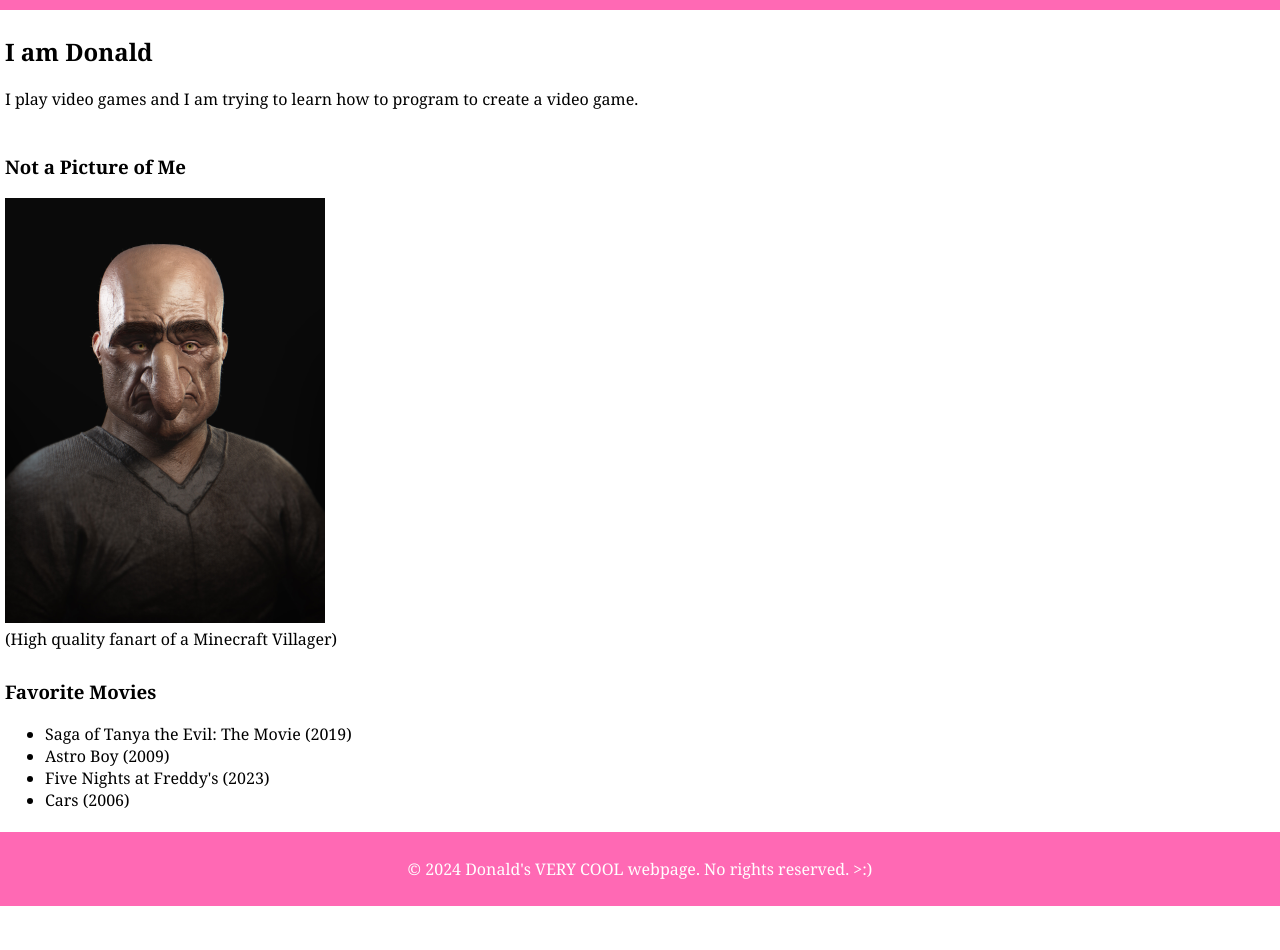
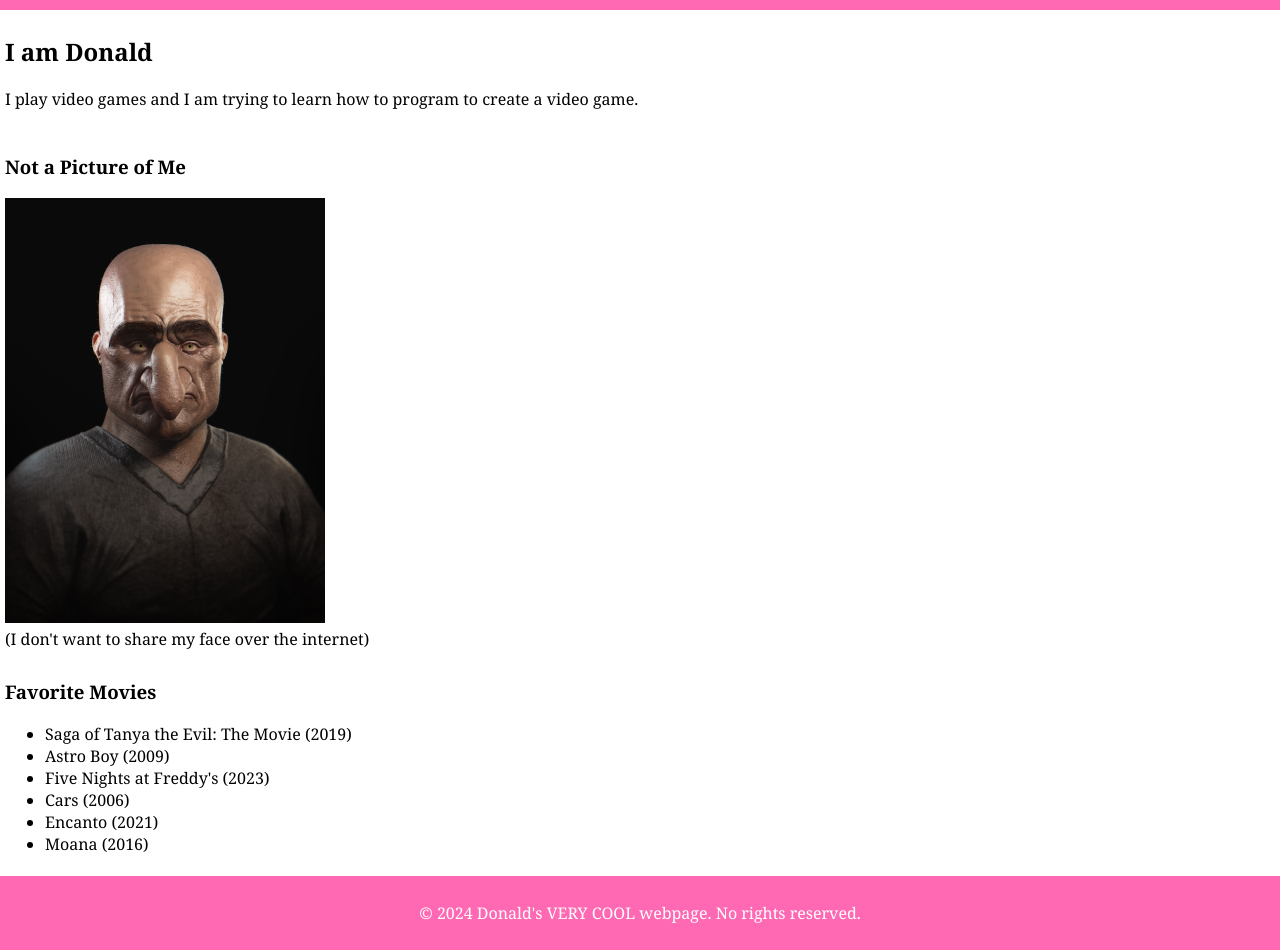
Before and after one commit to ACoolBiscuit/acoolbiscuit.github.io, a plain HTML site: page index.html in a window 1280 px wide. Shown: the part 96-1046 px from the top of the page. Before the commit the page ends 1002 px from the top, so only its background shows below. Drawn offline with Linux system fonts and the light colour scheme.

Commit message:
Final Edit.

```diff
--- a/index.html
+++ b/index.html
@@ -18,7 +18,7 @@
     <section>
         <h3>Not a Picture of Me</h3>
         <img src="/images/villager2.jpg" width="320", height="425">
-        <figcaption> (High quality fanart of a Minecraft Villager) </figcaption>
+        <figcaption> (I don't want to share my face over the internet) </figcaption>
     </section>
     <section>
         <h3>Favorite Movies</h3>
@@ -27,10 +27,12 @@
             <li>Astro Boy (2009)</li>
             <li>Five Nights at Freddy's (2023)</li>
             <li>Cars (2006)</li>
+            <li>Encanto (2021)</li>
+            <li>Moana (2016)</li>
         </ul>
     </section>
     <footer>
-        <p>&copy; 2024 Donald's VERY COOL webpage. No rights reserved. >:) </p>
+        <p>&copy; 2024 Donald's VERY COOL webpage. No rights reserved. </p>
     </footer>
 </body>
 
```
